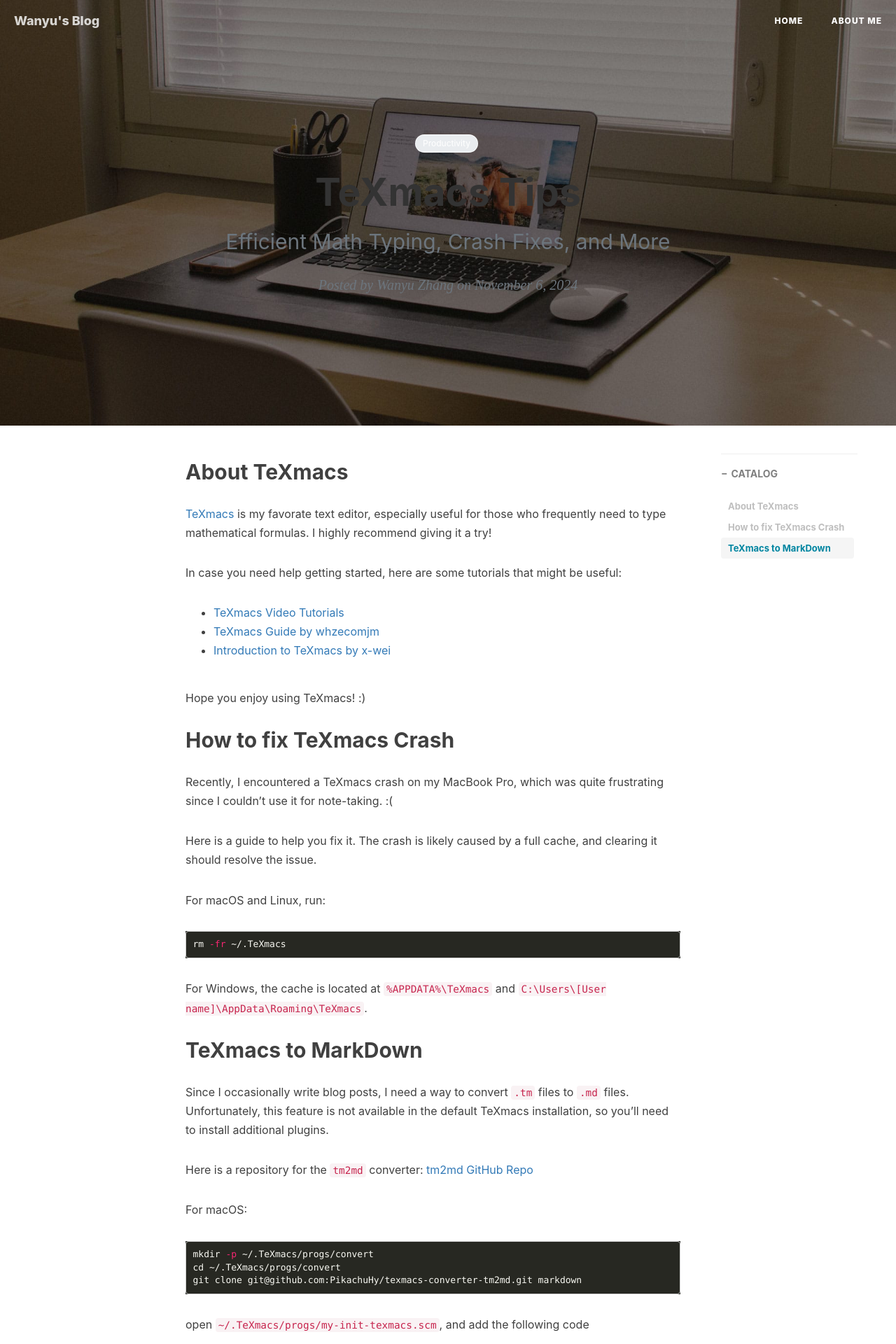
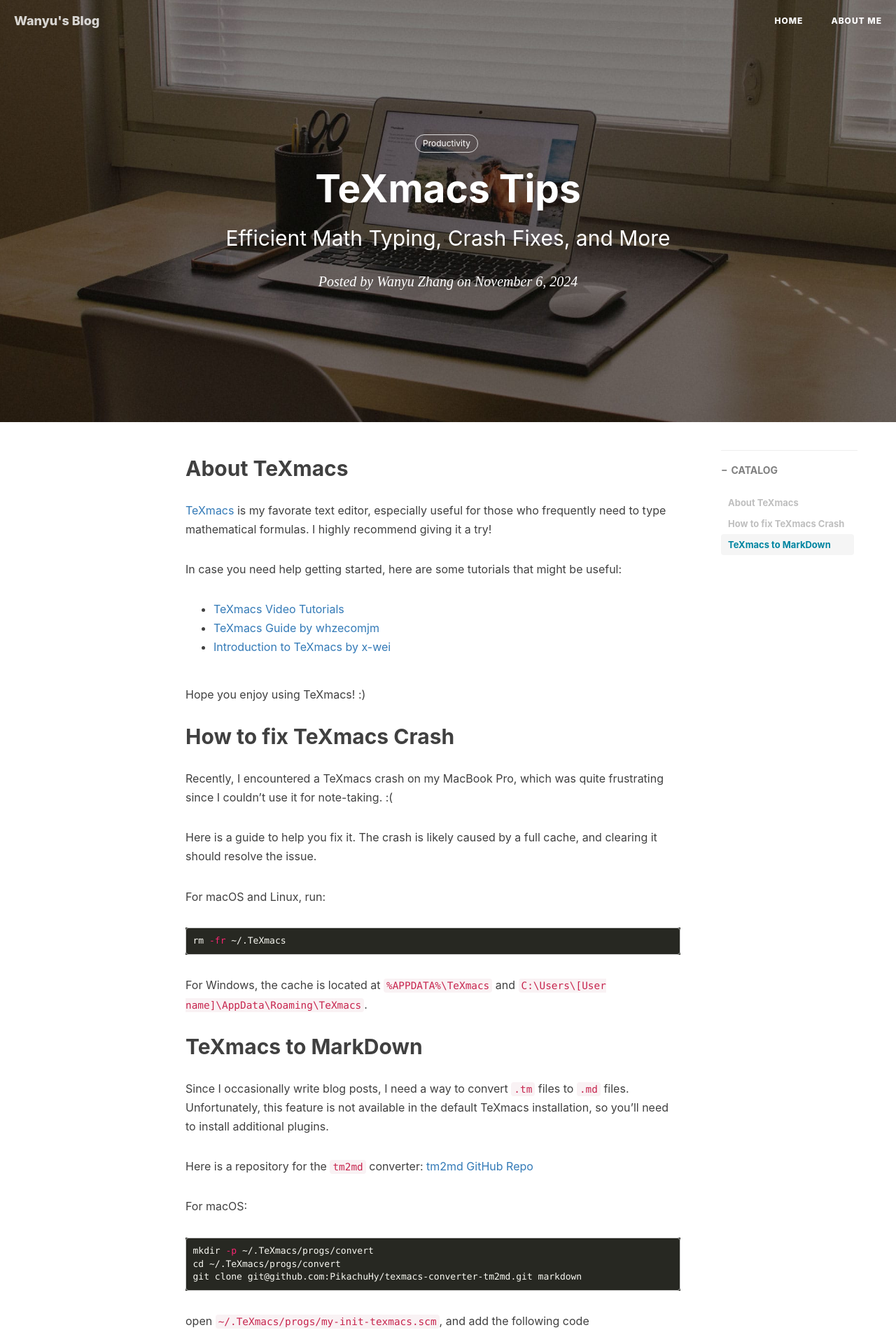
Before and after one commit to zwyhahaha/zwyhahaha.github.io, a Jekyll site: the page built from _posts/2024-11-06-TeXmacs-Tips.md, in a window 1280 px wide. Shown: the top 1920 px of the page at 70% size. Built offline with Jekyll 4.4.1, drawn with Linux system fonts in a browser that asks for light colours; nearby versions of some CDN libraries; comment, search, counter and statistics services are not loaded.

Commit message:
post_layout

```diff
--- a/_layouts/post.html
+++ b/_layouts/post.html
@@ -22,40 +22,6 @@
         text-align: center; /* 居中显示标题和副标题 */
     }
 
-    .tags {
-        margin-bottom: 20px; /* 调整标签与标题之间的间距 */
-    }
-
-    .tag {
-        display: inline-block;
-        margin: 0 5px;
-        padding: 5px 10px;
-        background-color: #e9ecef;
-        border-radius: 3px;
-        color: #333;
-        text-decoration: none;
-    }
-
-    .tag:hover {
-        background-color: #dee2e6;
-    }
-
-    h1 {
-        font-size: 2.5rem;
-        margin-bottom: 10px;
-        color: #333; /* 设置标题颜色 */
-    }
-
-    h2.subheading {
-        font-size: 1.5rem;
-        color: #6c757d;
-        margin-bottom: 20px;
-    }
-
-    .meta {
-        font-size: 1rem;
-        color: #6c757d;
-    }
 </style>
 
 <header class="intro-header">
```
Also changed, not shown: 1 other file.
